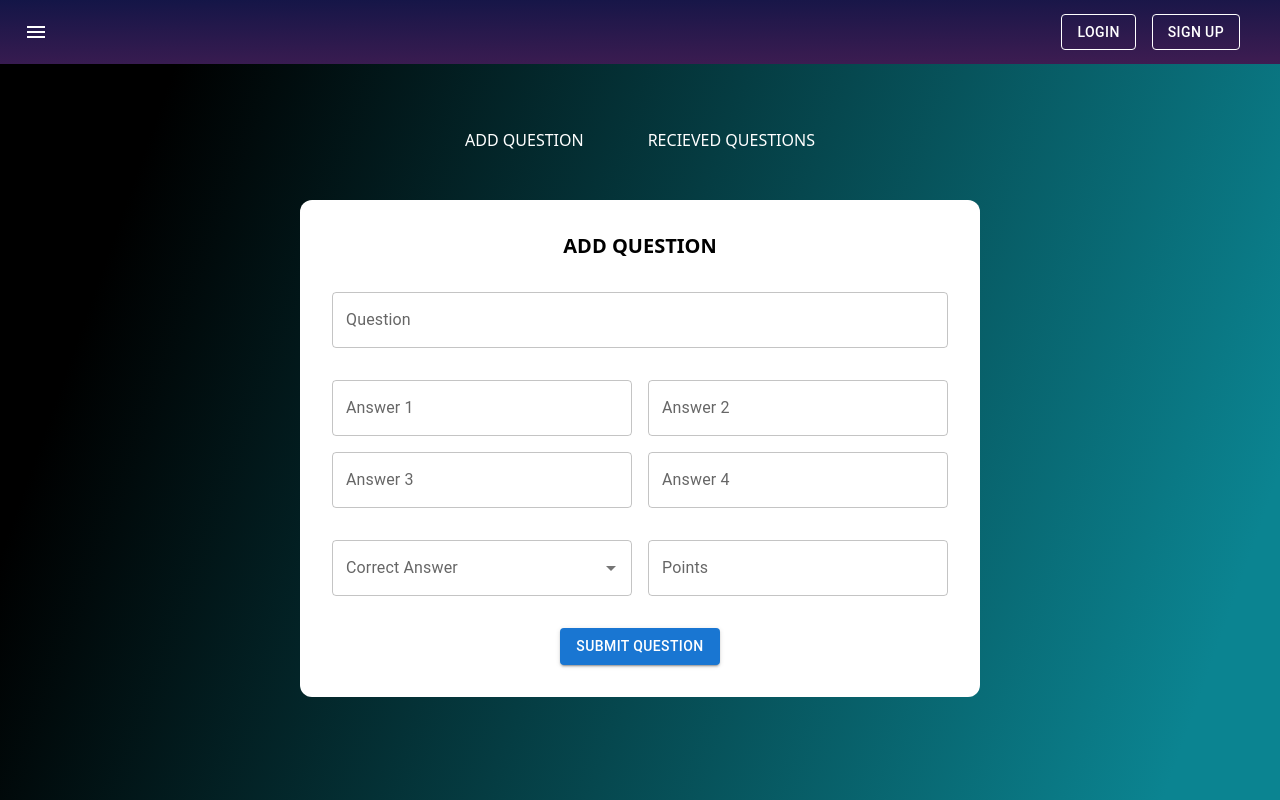
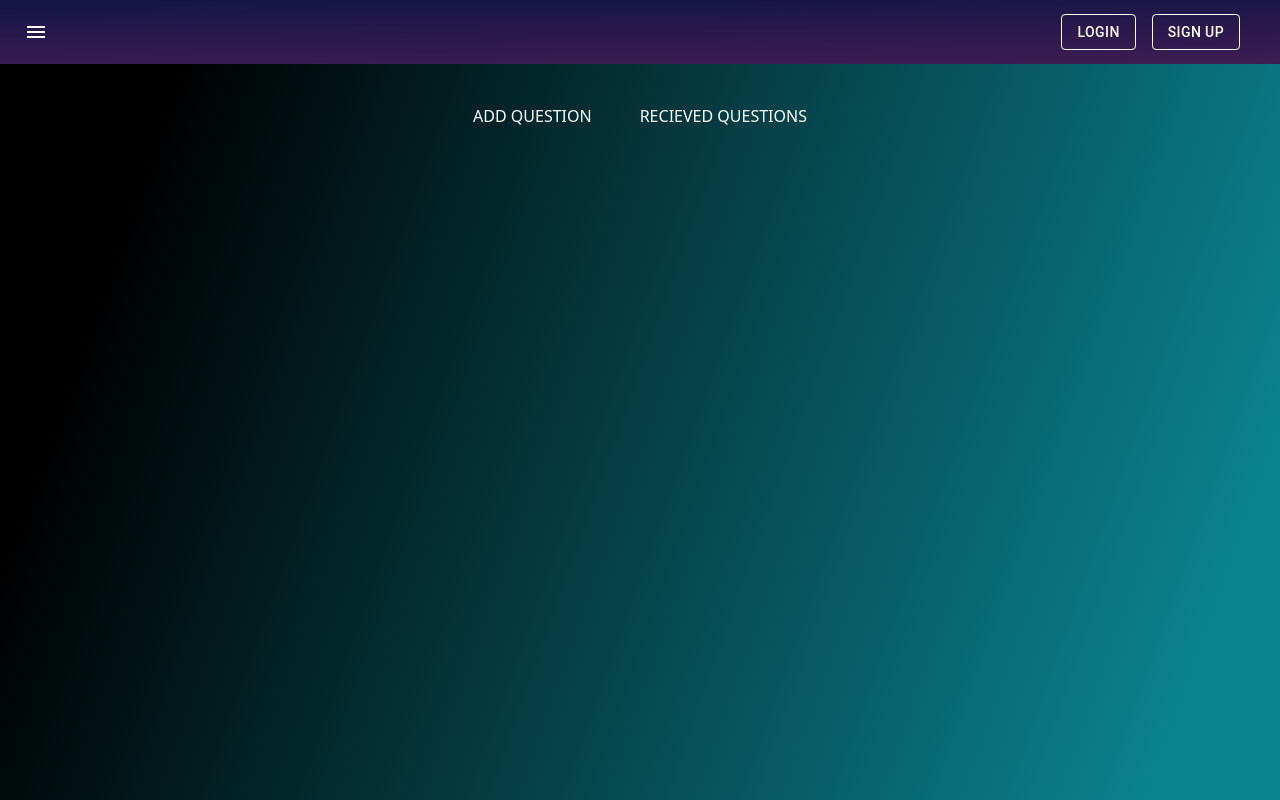
Before and after one commit to nenadmne/quiz, a React (Vite) app in the folder frontend/: page /administrator in a window 1280 px wide. Built offline with nearby package versions, Linux system fonts and the light colour scheme.

Commit message:
Reworked admin page, added navlinks and new routes

```diff
--- a/frontend/src/App.jsx
+++ b/frontend/src/App.jsx
@@ -9,6 +9,7 @@ import PrivateRoute from "./components/PrivateRoute/PrivateRoute";
 import "react-toastify/dist/ReactToastify.css";
 import Leaderboards, { leaderboardsLoader } from "./layouts/Leaderboards";
 import Questions, { suggestQuestionAction } from "./layouts/Questions";
+import AdminHome from "./layouts/AdminHome";
 
 function App() {
   const router = createBrowserRouter([
@@ -40,8 +41,14 @@ function App() {
         },
         {
           path: "/administrator",
-          element: <AdminPage />,
-          action: addQuestionAction,
+          element: <AdminHome />,
+          children: [
+            {
+              path: "/administrator/addQuestion",
+              element: <AdminPage />,
+              action: addQuestionAction,
+            },
+          ],
         },
         {
           path: "*",
--- /dev/null
+++ b/frontend/src/layouts/AdminHome.jsx
@@ -0,0 +1,33 @@
+import { NavLink, Outlet } from "react-router-dom";
+
+const tabs = [
+  { to: "/administrator/addQuestion", text: "ADD QUESTION" },
+  { to: "/administrator/recievedQuestions", text: "RECIEVED QUESTIONS" },
+];
+
+export default function AdminHome() {
+  const background =
+    "linear-gradient(179.4deg, rgb(12, 20, 69) -16.9%, rgb(71, 30, 84) 119.9%)";
+
+  return (
+    <section className="w-full h-full flex flex-col items-center gap-8 bg-blueGrad p-8">
+      <div className="flex flex-row">
+        {tabs.map((tab, index) => (
+          <NavLink
+            key={index}
+            to={tab.to}
+            className={`px-6 py-2 rounded-xl hover:bg-darkPurple cursor-pointer text-white $`}
+            style={({ isActive }) => {
+              return isActive
+                ? { background: background, border: "1px solid white" }
+                : {};
+            }}
+          >
+            {tab.text}
+          </NavLink>
+        ))}
+      </div>
+      <Outlet />
+    </section>
+  );
+}
--- a/frontend/src/layouts/AdminPage.jsx
+++ b/frontend/src/layouts/AdminPage.jsx
@@ -1,18 +1,12 @@
-import { useEffect, useState } from "react";
-import { Form, Link } from "react-router-dom";
+import { useState } from "react";
+import { Form } from "react-router-dom";
 
 import TextField from "@mui/material/TextField";
 import Autocomplete from "@mui/material/Autocomplete";
 import Button from "@mui/material/Button";
 
-const tabs = [
-  { to: "/administrator?addQuestion", text: "ADD QUESTION" },
-  { to: "/administrator?recievedQuestions", text: "RECIEVED QUESTIONS" },
-];
-
 export default function AdminPage() {
   const [answerValues, setAnswerValues] = useState([]); // State to store answer values
-  const [location, setLocation] = useState(null);
 
   const handleAnswerChange = (event, index) => {
     const newAnswerValues = [...answerValues];
@@ -20,26 +14,7 @@ export default function AdminPage() {
     setAnswerValues(newAnswerValues);
   };
 
-  const linkHandler = () => {
-    setLocation(window.location.href);
-  }
-
   return (
-    <section className="w-full h-full flex flex-col items-center gap-8 bg-blueGrad p-12">
-      <div className="flex flex-row">
-        {tabs.map((tab, index) => (
-          <Link
-            onClick={linkHandler}
-            key={index}
-            to={tab.to}
-            className={`px-8 py-4 rounded-xl hover:bg-darkPurple cursor-pointer text-white ${
-              location && location.includes(tab.to) ? "bg-darkPurple" : ""
-            }`}
-          >
-            {tab.text}
-          </Link>
-        ))}
-      </div>
     <Form
       method="POST"
       className="w-content flex flex-col justify-center items-center gap-8 p-8 bg-white rounded-xl"
@@ -84,7 +59,6 @@ export default function AdminPage() {
         Submit question
       </Button>
     </Form>
-    </section>
   );
 }
 
```
Lines whose indentation alone changed are shown as unchanged.
